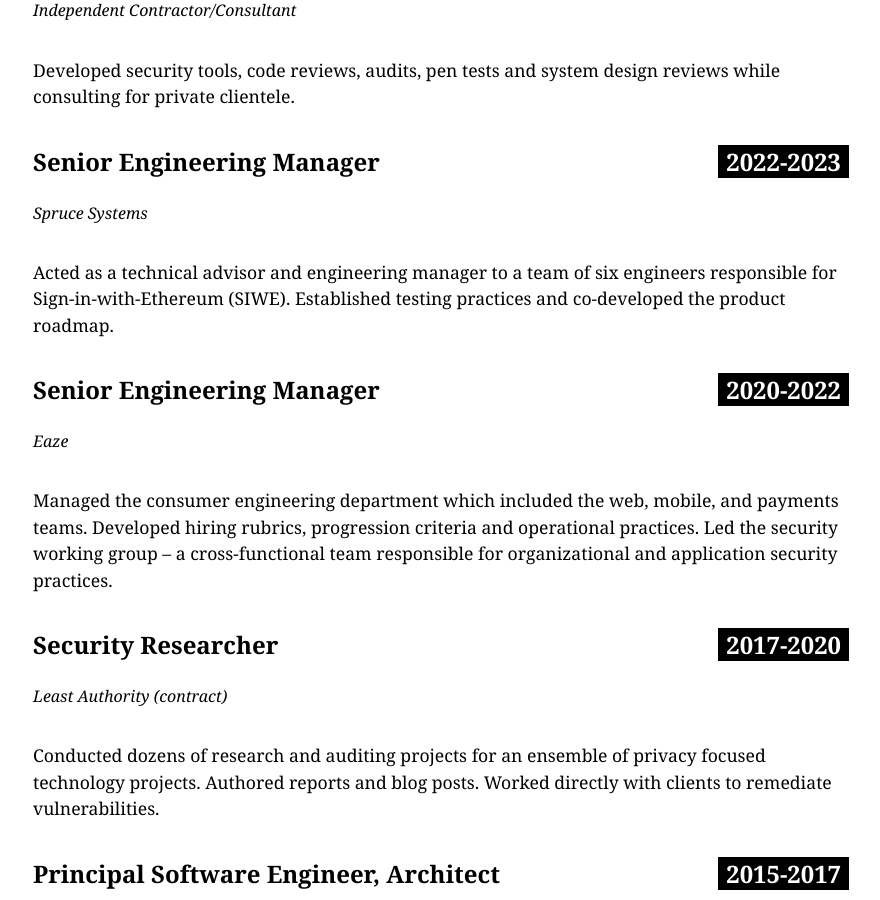
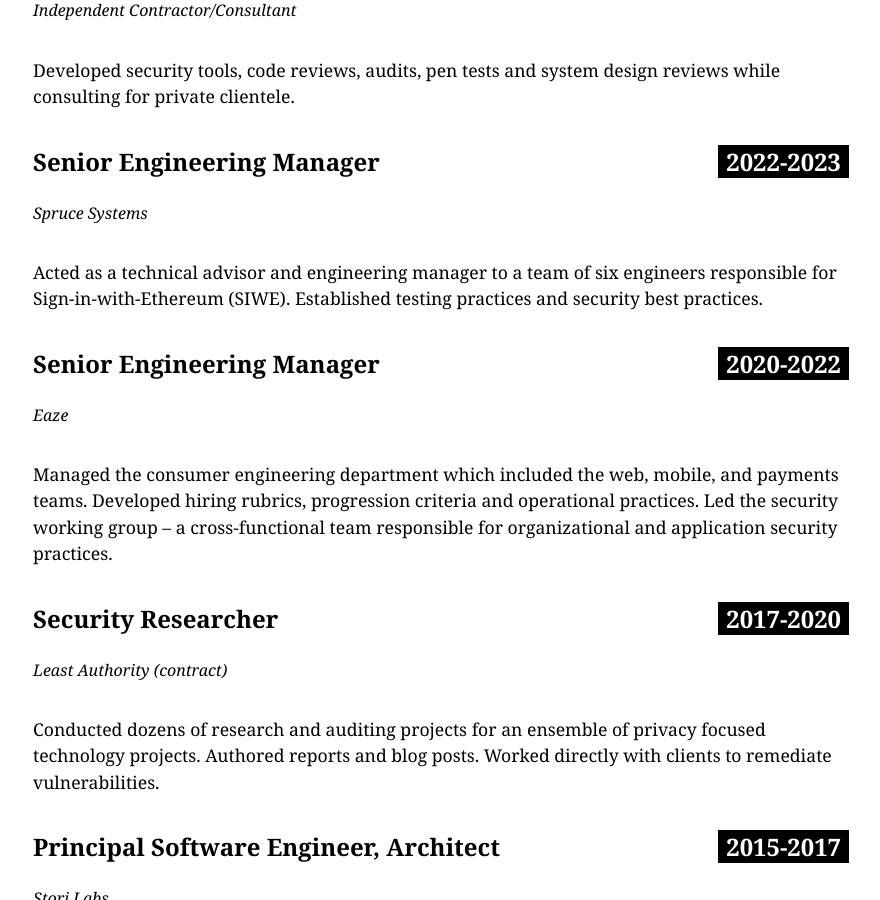
Before and after one commit to 161chihuahuas/cv, a Jekyll site: the page built from index.md, in a window 1280 px wide and 900 px high, scrolled down 765 px. Shown: the whole window, without its empty margins (199-1079 px from the left). Built offline with Jekyll 4.4.1, drawn with Linux system fonts in a browser that asks for light colours; our own code applies the rules of GitHub Pages for plain Markdown files; comment, search, counter and statistics services are not loaded.

Commit message:
adjust description

```diff
--- a/index.md
+++ b/index.md
@@ -19,7 +19,7 @@
 ### Senior Engineering Manager **2022-2023**
 #### Spruce Systems
 
-Acted as a technical advisor and engineering manager to a team of six engineers responsible for Sign-in-with-Ethereum (SIWE). Established testing practices and co-developed the product roadmap.
+Acted as a technical advisor and engineering manager to a team of six engineers responsible for Sign-in-with-Ethereum (SIWE). Established testing practices and security best practices.
 
 ### Senior Engineering Manager **2020-2022**
 #### Eaze
```
